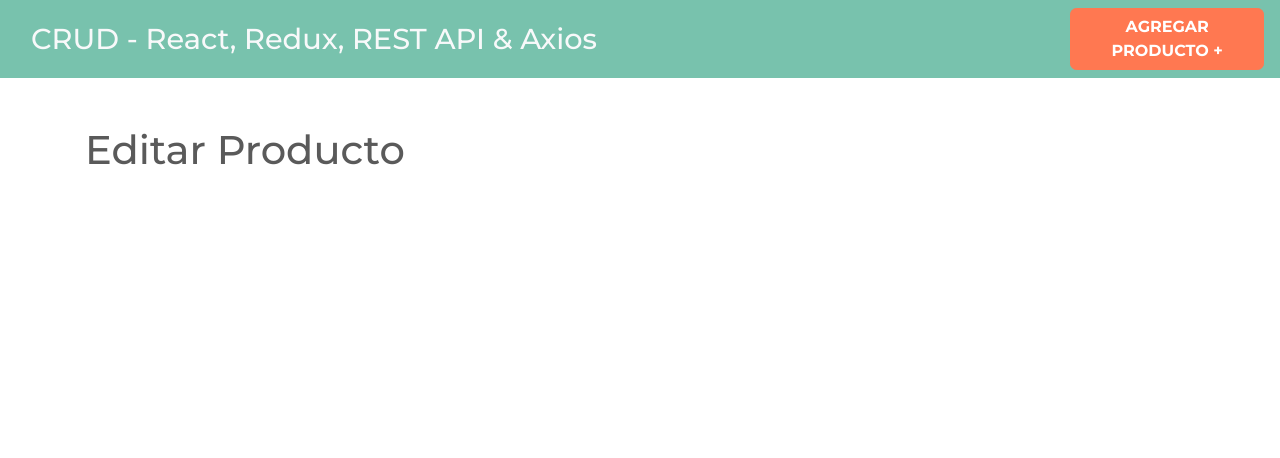
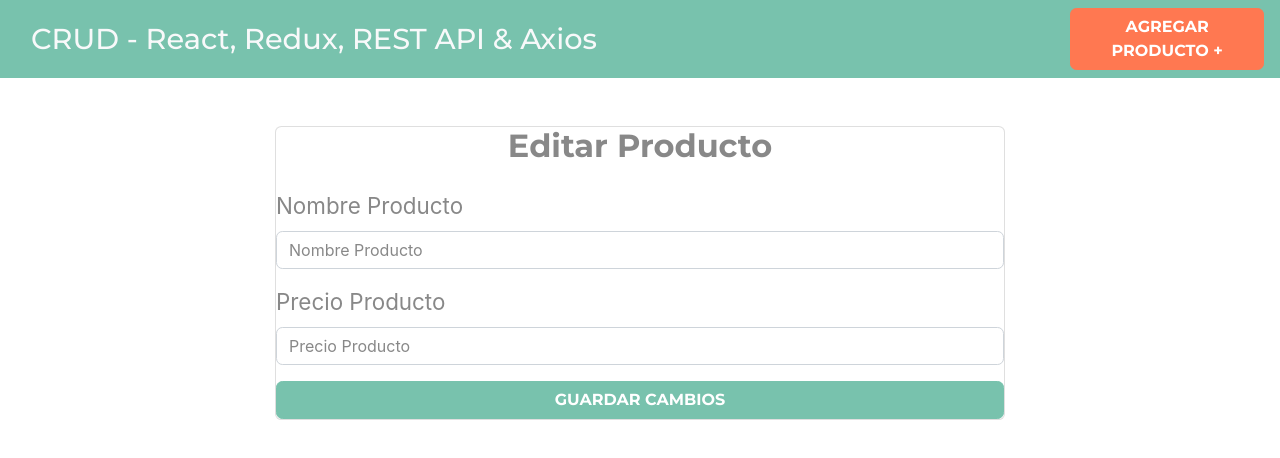
Before and after one commit to MaikolSoro/crudredux, a React (Create React App) app: page /productos/editar/1 in a window 1280 px wide. Shown: the top 458 px of the page. Built offline with nearby package versions, Linux system fonts and the light colour scheme.

Commit message:
Se agrego  la edición de productos y listado

```diff
--- a/src/components/EditarProducto.js
+++ b/src/components/EditarProducto.js
@@ -3,7 +3,42 @@
 
 const EditarProducto = () => {
 	return (
-		<h1>Editar Producto</h1>
+
+		<div className="row justify-content-center">
+			<div className="col-md-8">
+				<div className="card">
+					<div card-body>
+						<h2 className="text-center mb-4 font-weight-bold">
+							Editar Producto
+						</h2>
+						<form>
+							<div className="form-group">
+								<label>Nombre Producto</label>
+								<input type="text"
+									   className="form-control"
+									   placeholder="Nombre Producto"
+									   name="nombre"
+								 />
+							</div>
+							<div className="form-group">
+								<label>Precio Producto</label>
+								<input type="number"
+									   className="form-control"
+									   placeholder="Precio Producto"
+									   name="precio"
+								 />
+							</div>
+							<button
+								type="submit"
+								className="btn btn-primary font-weight-bold text-uppercase d-block w-100"
+							>Guardar cambios
+							</button>
+
+						</form>
+					</div>
+				</div>
+			</div>
+		</div>
 	 );
 }
 
--- a/src/components/Productos.js
+++ b/src/components/Productos.js
@@ -1,9 +1,23 @@
-import React from 'react';
+import React, { Fragment } from 'react';
 
 
 const Productos = () => {
 	return (
-		<h1>Desde Productos </h1>
+		<Fragment>
+			<h2 className="text-center my-5">Listado de Productos</h2>
+			<table className="table table-striped">
+				<thead className="bg-primary table-dark">
+					<tr>
+						<th scope="col">Nombre</th>
+						<th scope="col">Precio</th>
+						<th scope="col">Acciones</th>
+					</tr>
+				</thead>
+				<tbody>
+					{/* TODO: Mostrar los datos que vengan desde la API*/}
+				</tbody>
+			</table>
+		</Fragment>
 	 );
 }
 
```
